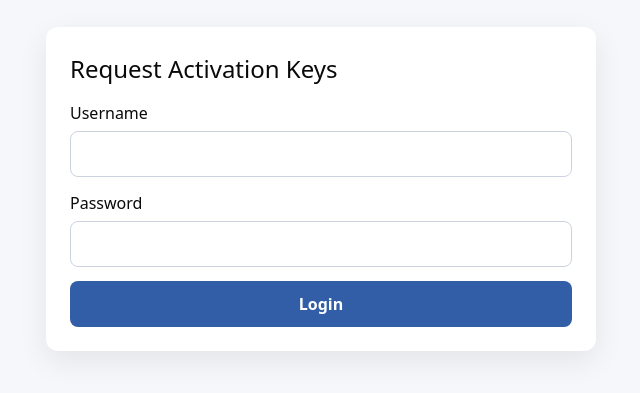
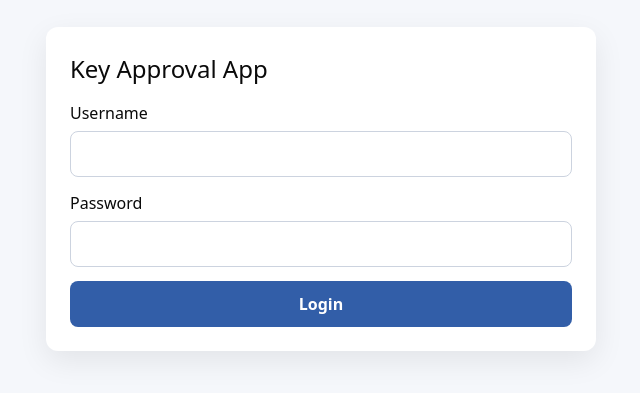
Before and after one commit to josevener/RequestActivationKeys, a React (Vite) app in the folder client/: page /login in a window 1280 px wide. Shown: the part 211-604 px from the top of the page, without its empty margins (319-959 px from the left). Built offline with nearby package versions, Linux system fonts and the light colour scheme; no server answers.

Commit message:
change app name to Key Approval App

```diff
--- a/client/src/pages/LoginPage.tsx
+++ b/client/src/pages/LoginPage.tsx
@@ -54,7 +54,7 @@ function LoginPage() {
           gap: "14px",
         }}
       >
-        <h1 style={{ margin: 0, fontSize: "1.5rem" }}>Request Activation Keys</h1>
+        <h1 style={{ margin: 0, fontSize: "1.5rem" }}>Key Approval App</h1>
 
         {error ? (
           <div
--- a/package.json
+++ b/package.json
@@ -1,5 +1,5 @@
 {
-  "name": "my-application",
+  "name": "key_approval_app",
   "version": "1.0.0",
   "main": "server.js",
   "scripts": {
@@ -22,7 +22,8 @@
     "jsonwebtoken": "^9.0.2",
     "ldapjs": "^3.0.7",
     "morgan": "^1.10.1",
-    "mssql": "^12.2.0"
+    "mssql": "^12.2.0",
+    "pm2": "^6.0.14"
   },
   "devDependencies": {
     "concurrently": "^9.2.1",
```
